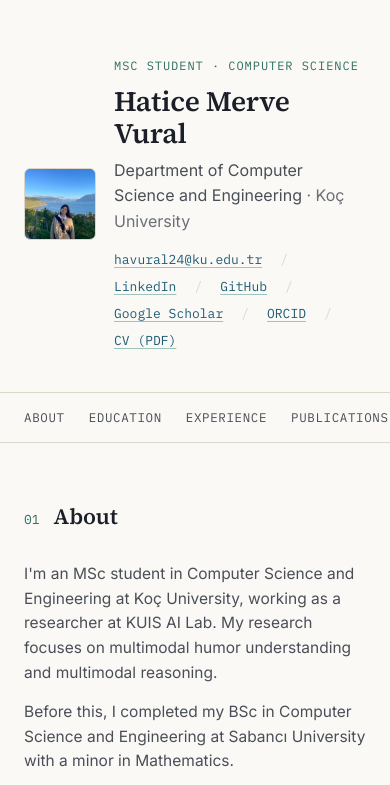
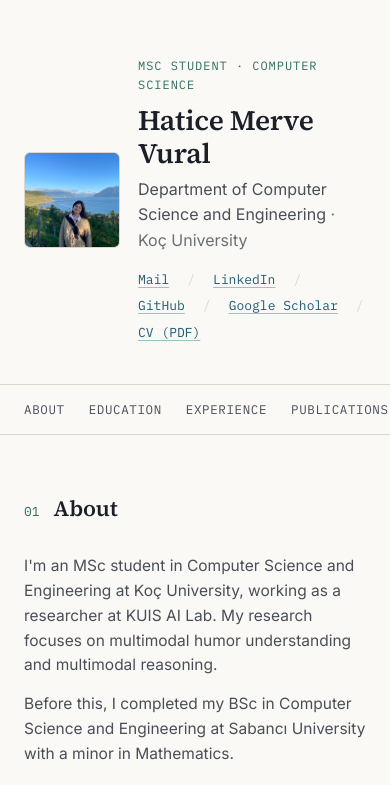
Before and after one commit to mervehmv/mervehmv.github.io, a plain HTML site: page index.html in a window 390 px wide. Shown: the top 785 px of the page. Drawn offline with Linux system fonts and the light colour scheme.

Commit message:
Increase avatar image size in CSS

```diff
--- a/index.html
+++ b/index.html
@@ -110,14 +110,14 @@
 
         .hero-grid {
             display: grid;
-            grid-template-columns: 128px 1fr;
+            grid-template-columns: 180px 1fr;
             gap: 32px;
             align-items: center;
         }
 
         .avatar {
-            width: 128px;
-            height: 128px;
+            width: 180px;
+            height: 180px;
             border-radius: 6px;
             object-fit: cover;
             border: 1px solid var(--rule);
@@ -454,13 +454,13 @@
             }
 
             .hero-grid {
-                grid-template-columns: 72px 1fr;
+                grid-template-columns: 96px 1fr;
                 gap: 18px;
             }
 
             .avatar {
-                width: 72px;
-                height: 72px;
+                width: 96px;
+                height: 96px;
             }
 
             h1 {
@@ -494,15 +494,14 @@
                         University</span>
                 </div>
                 <div class="links">
-                    <a href="mailto:havural24@ku.edu.tr">havural24@ku.edu.tr</a>
+                    <a href="mailto:havural24@ku.edu.tr">Mail</a>
                     <span class="sep">/</span>
                     <a href="https://www.linkedin.com/in/haticemervevural/" target="_blank" rel="noopener">LinkedIn</a>
                     <span class="sep">/</span>
                     <a href="https://github.com/mervehmv" target="_blank" rel="noopener">GitHub</a>
                     <span class="sep">/</span>
-                    <a href="https://scholar.google.com/" target="_blank" rel="noopener">Google Scholar</a>
-                    <span class="sep">/</span>
-                    <a href="https://orcid.org/" target="_blank" rel="noopener">ORCID</a>
+                    <a href="https://scholar.google.com/citations?user=-yjEESwAAAAJ&hl=en" target="_blank"
+                        rel="noopener">Google Scholar</a>
                     <span class="sep">/</span>
                     <a href="assets/Vural, Hatice Merve - CV.pdf" target="_blank" rel="noopener">CV (PDF)</a>
                 </div>
@@ -666,7 +665,8 @@
                         <div class="pub-venue">arXiv preprint arXiv:2604.15210, 2026 (Under Review)</div>
                         <div class="pub-actions">
                             <a href="https://arxiv.org/abs/2604.15210" target="_blank" rel="noopener">arXiv</a>
-                            <a href="https://cyberiada.github.io/NYCC-Thinking/" target="_blank" rel="noopener">Project Page</a>
+                            <a href="https://cyberiada.github.io/NYCC-Thinking/" target="_blank" rel="noopener">Project
+                                Page</a>
                             <button class="cite-btn" data-bibtex="bibtex-1" onclick="toggleCite(this)">Cite</button>
                         </div>
                         <pre class="bibtex" id="bibtex-1">@article{vural2026learning,
```
